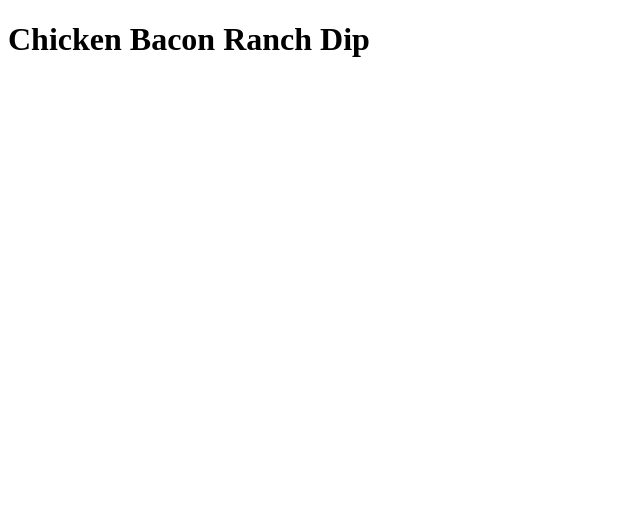
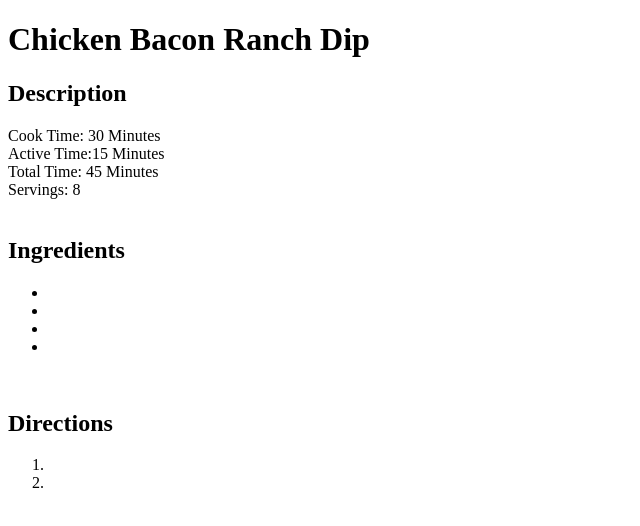
Before and after one commit to lala-laura/odin-recipes, a plain HTML site: page recipes/cbr-dip.html in a window 1280 px wide. Shown: the whole page, without its empty margins (0-640 px from the left). Drawn offline with Linux system fonts and the light colour scheme.

Commit message:
Add initial html to other recipes

```diff
--- a/recipes/cbr-dip.html
+++ b/recipes/cbr-dip.html
@@ -8,5 +8,32 @@
 <body>
 <h1>Chicken Bacon Ranch Dip</h1>
 <!-- From: https://www.allrecipes.com/recipe/8520652/chicken-bacon-ranch-dip/ -->
+
+<div>
+<h2>Description</h2>
+<p></p>
+
+Cook Time: 30 Minutes<br>
+Active Time:15 Minutes<br>
+Total Time: 45 Minutes<br>
+Servings: 8<br>
+</div>
+<br>
+<div>
+<h2>Ingredients</h2>
+<ul>
+<li></li>
+<li></li>
+<li></li>
+<li></li>
+</ul>
+</div>
+<br>
+<div>
+<h2>Directions</h2>
+<ol>
+    <li></li>
+    <li></li>
+</ol>
 </body>
 </html>
```
Also changed, not shown: recipes/strawberry-daiquiri.html (+25 -0 lines).
